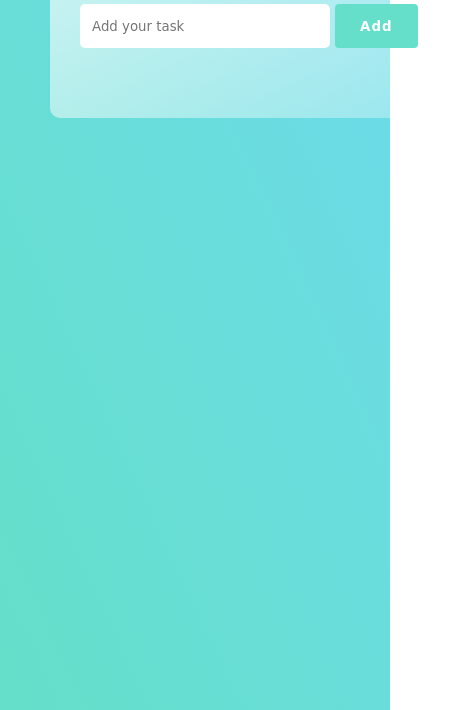
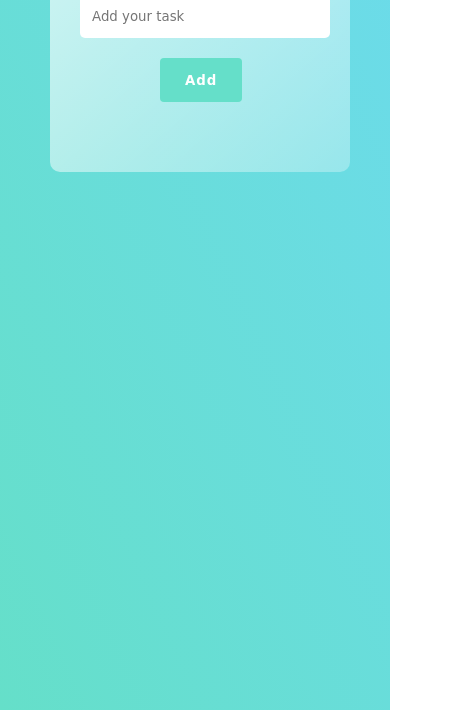
Before and after one commit to PRAVEENKUMAR-N-28/To-Do, a plain HTML site: page index.html in a window 390 px wide. Shown: the part 134-844 px from the top of the page, 450 px wide, since content can reach past the window. Drawn offline with Linux system fonts and the light colour scheme.

Commit message:
Update style.css

```diff
--- a/style.css
+++ b/style.css
@@ -3,6 +3,10 @@
     padding: 0;
     font-family: 'Edu SA Beginner', cursive;
     box-sizing: border-box;
+}
+
+html{
+    background: linear-gradient(to right top,#65dfc9 , #6cdbeb);
 }
 .container{
     width: 100%;
@@ -81,3 +85,37 @@ ul li span{
 ul li span:hover{
     background: #edeef0;
 }
+
+
+@media  (max-width: 767.98px) {
+    .todo{
+        background: white;
+        margin: 0px auto 0px;
+        width: 300px;
+        background: linear-gradient(to right bottom , rgba(255,255,255,0.7),rgba(255,255,255,0.3) );
+        border-radius: 10px;
+        padding: 40px 30px 70px;
+    }
+    button{
+
+        margin-top: 20px;
+        margin-left: 80px;
+        background-color: #65dfc9;
+        border-radius: 4px;
+        height: 44px;
+        font-weight: 600;
+        padding: 0 25px;
+        letter-spacing: 1px;
+        border: none;
+        color: white;
+    }
+
+    ul li{
+    list-style-type: none;
+    font-size: 17px;
+    user-select: none;
+    cursor: pointer;
+    position: relative;
+    }
+
+}
```
